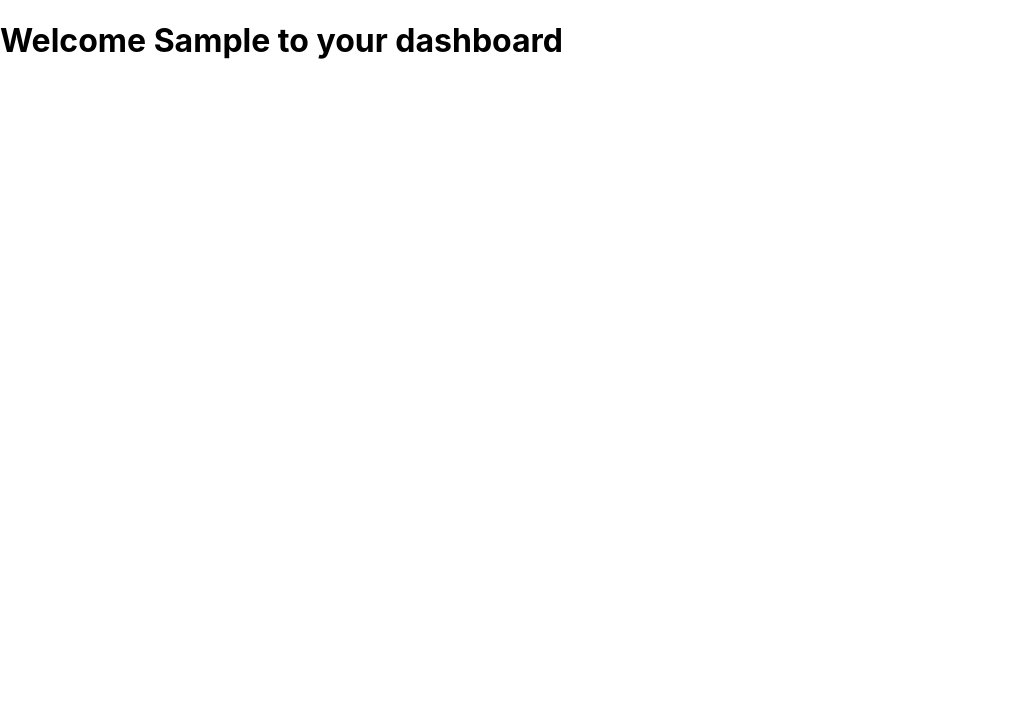
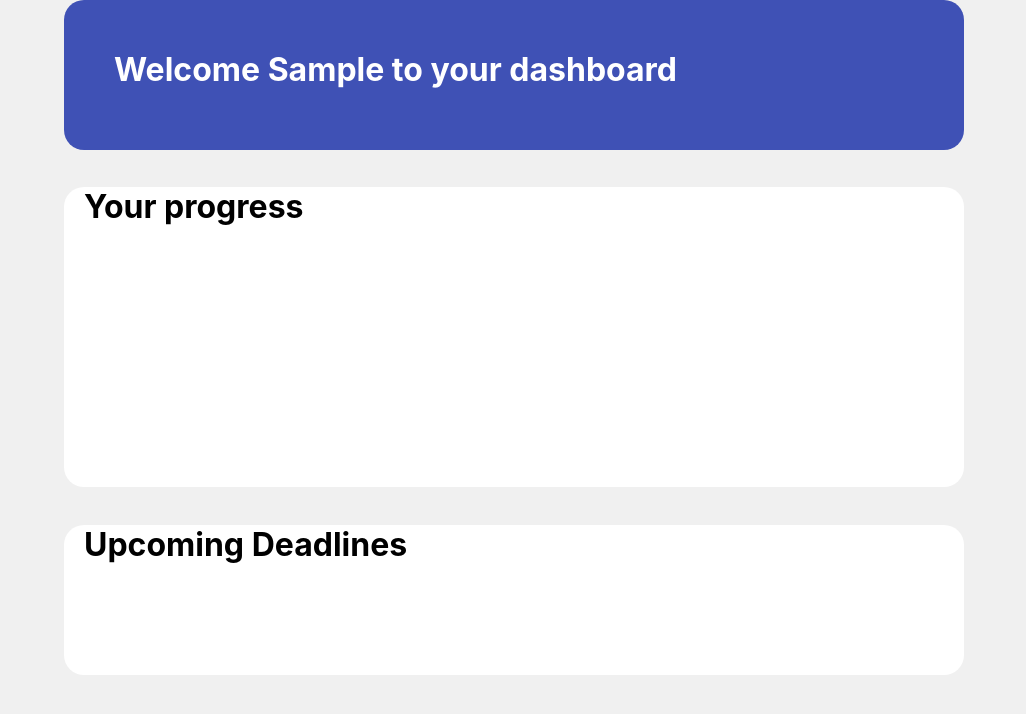
Before and after one commit to smc8501/InternationalInteractiveDashboard, a React (Create React App) app in the folder client/: page / in a window 1280 px wide. Both pictures are taken after typing "Sample", "Sample123" into the empty fields and a click on the button "Login". Shown: the top 714 px of the page, without its empty margins (0-1026 px from the left). Built offline with nearby package versions, Linux system fonts and the light colour scheme; no server answers.

Commit message:
Create International Student Dashboard Frontend

```diff
--- a/client/src/App.jsx
+++ b/client/src/App.jsx
@@ -1,5 +1,9 @@
 // Any jsx or css files that need to be linked here have to be imported.
 import './App.css';
+{/*
+* App.jsx currently not being used
+ */}
+
 function App() {
   return (
     <div className="container">
--- a/client/src/index.js
+++ b/client/src/index.js
@@ -6,7 +6,8 @@ import reportWebVitals from './reportWebVitals';
 import LoginForm from './pages/loginPage/LoginForm';
 import RegisterForm from './pages/registerPage/RegisterForm';
 import {BrowserRouter, Routes, Route} from 'react-router-dom';
-import IntStudentDashboard from './pages/dashboards/IntStudentDashboard';
+import IntStudentDashboard from './pages/dashboards/InternationalStudent/IntStudentDashboard';
+
 
 const root = ReactDOM.createRoot(document.getElementById('root'));
 root.render(
--- /dev/null
+++ b/client/src/pages/Components/SideNavBar.jsx
@@ -0,0 +1,5 @@
+function SideNavBar() {
+    return {
+
+    }
+}
--- a/client/src/pages/dashboards/IntStudentDashboard.jsx
+++ /dev/null
@@ -1,13 +0,0 @@
-import {useLocation, useNavigation} from 'react-router-dom';
-
-function IntStudentDashboard() {
-
-    const location = useLocation();
-    return (
-        <div className="IntStudentDash">
-            <h1>Welcome {location.state.id} to your dashboard</h1>
-        </div>
-    )
-}
-
-export default IntStudentDashboard;
--- /dev/null
+++ b/client/src/pages/dashboards/InternationalStudent/IntStudentDashboard.jsx
@@ -0,0 +1,53 @@
+import { useLocation, useNavigate } from 'react-router-dom';
+import { Container, Grid, Box } from '@mui/material';
+
+import './intStudentDashboard.css';
+
+
+
+function IntStudentDashboard() {
+    const location = useLocation();
+    return (
+        <Container maxWidth="lg">
+            <Grid container spacing={2}>
+                <Grid item xs={30}>
+                    {/* Welcome Banner */}
+                    <Box sx={{
+                        width: 900,
+                        height: 150,
+                        backgroundColor: '#3f51b5',
+                        borderRadius: '20px',
+                    }}>
+                        <h1 style={{color: '#ffffff', float: 'left', marginTop: '50px', marginLeft: '50px'}}>Welcome {location.state.id} to your dashboard</h1>
+                    </Box>
+
+                </Grid>
+                <Grid item xs={30}>
+                    {/* Timeline section */}
+                    <Box sx={{
+                        width: 900,
+                        height: 300,
+                        backgroundColor: '#ffffff',
+                        borderRadius: '20px',
+                    }}>
+                        <h1 style={{marginLeft: '20px'}}>Your progress</h1>
+                    </Box>
+                </Grid>
+                <Grid item xs={30}>
+                    {/* Upcoming Deadlines section */}
+                    <Box sx={{
+                        width: 900,
+                        height: 150,
+                        backgroundColor: '#ffffff',
+                        borderRadius: '20px',
+                        marginTop: '10px',
+                    }}>
+                        <h1 style={{marginLeft: '20px'}}>Upcoming Deadlines</h1>
+                    </Box>
+                </Grid>
+            </Grid>
+        </Container>
+    )
+}
+
+export default IntStudentDashboard;
--- /dev/null
+++ b/client/src/pages/dashboards/InternationalStudent/intStudentDashboard.css
@@ -0,0 +1,3 @@
+html {
+    background-color: #f0f0f0;
+}
--- a/package.json
+++ b/package.json
@@ -1,5 +1,6 @@
 {
   "dependencies": {
+    "@material-ui/core": "^4.12.4",
     "body-parser": "^1.20.2",
     "mongoose": "^7.0.3"
   }
```
Also changed, not shown: client/src/pages/dashboards/Administrator/AdminDashboard.jsx (renamed from client/src/pages/dashboards/AdminDashboard.jsx), 1 other file (tests, documents, lock files or other folders). Lines whose indentation alone changed are shown as unchanged.
